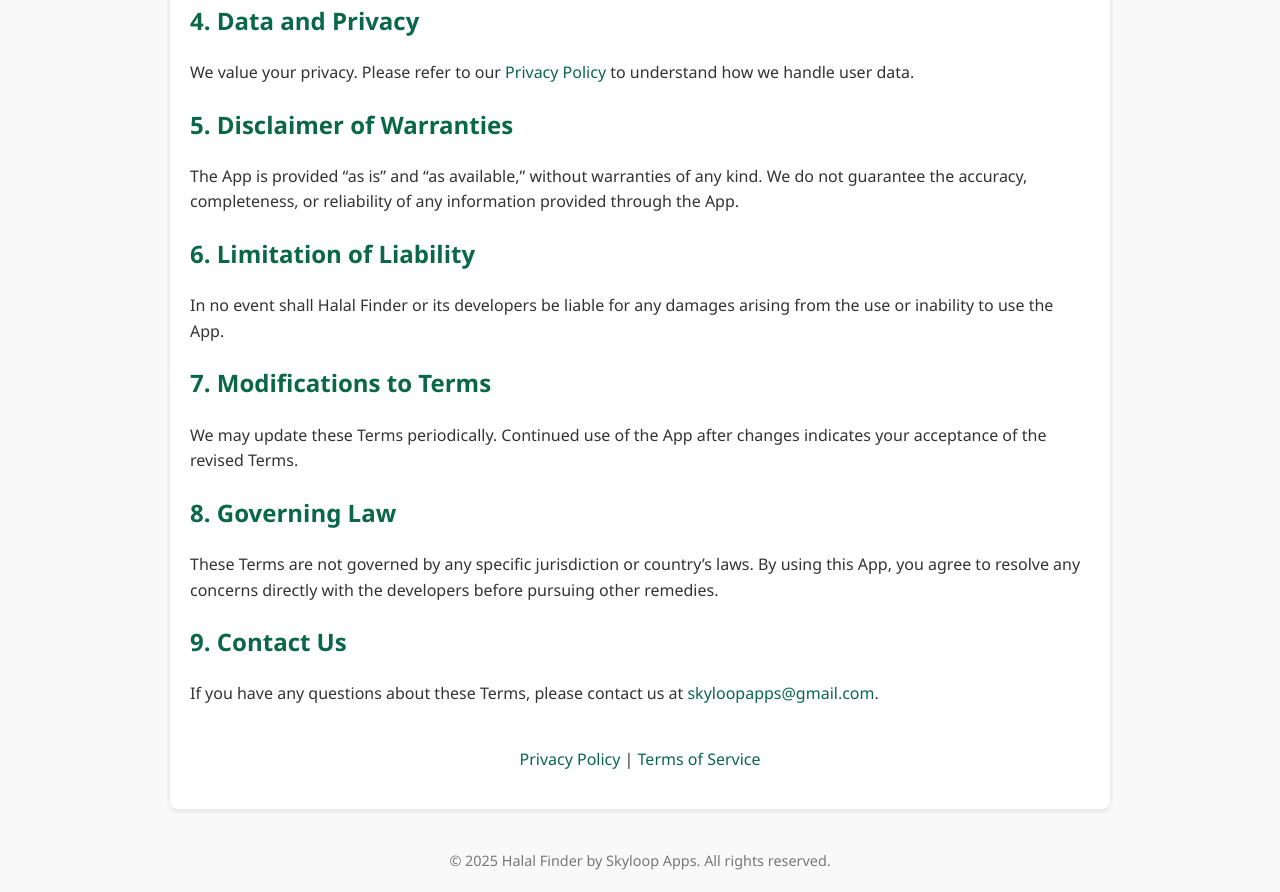
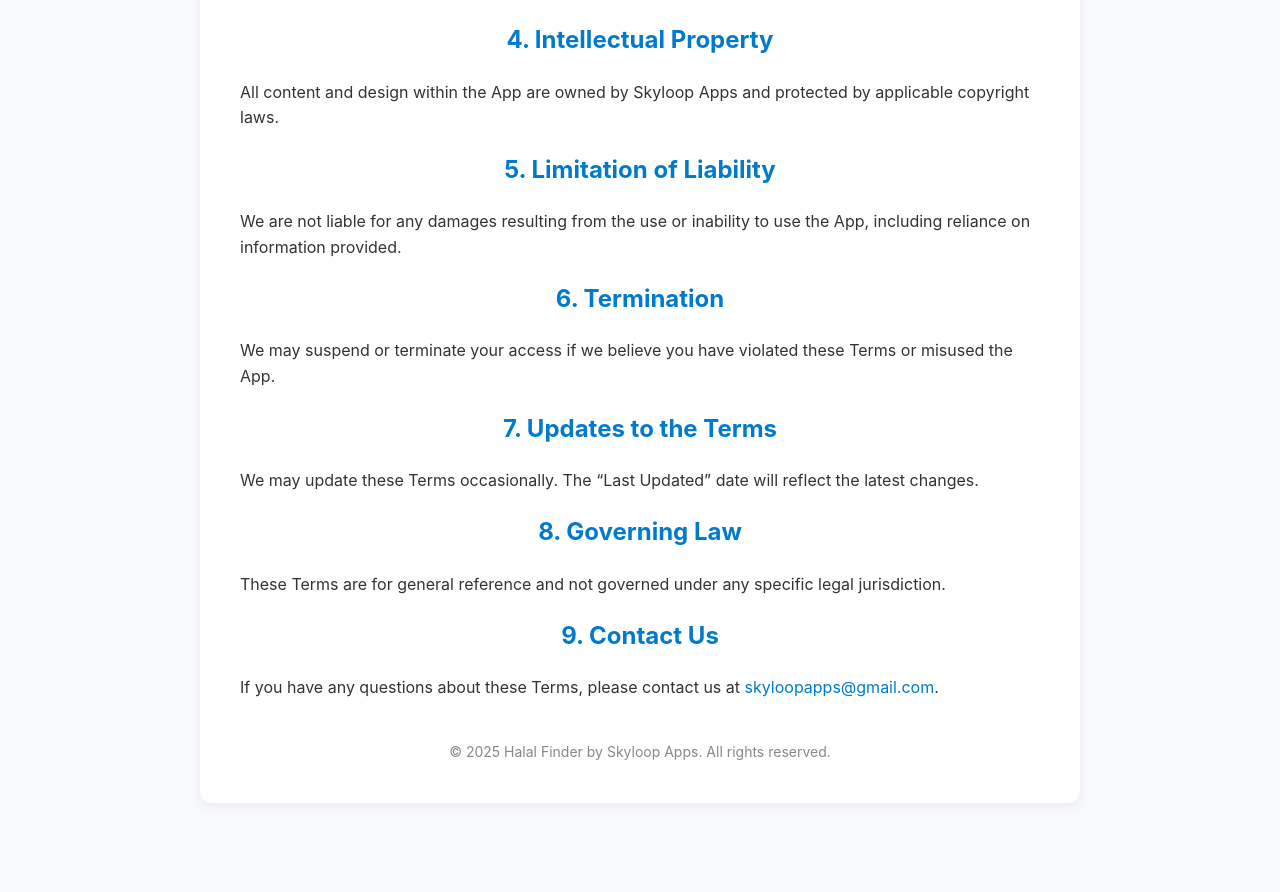
Before and after one commit to Rafhan-hub/halalscan-privacy, a plain HTML site: page terms-of-service.html in a window 1280 px wide. Shown: the part 712-1604 px from the top of the page. After the commit the page ends 1555 px from the top, so only its background shows below. Drawn offline with Linux system fonts and the light colour scheme.

Commit message:
Revise Terms of Service layout and content

```diff
--- a/terms-of-service.html
+++ b/terms-of-service.html
@@ -1,97 +1,95 @@
 <!DOCTYPE html>
 <html lang="en">
 <head>
-    <meta charset="UTF-8">
-    <meta name="viewport" content="width=device-width, initial-scale=1.0">
-    <title>Halal Finder - Terms of Service</title>
+  <meta charset="UTF-8" />
+  <meta name="viewport" content="width=device-width, initial-scale=1.0" />
+  <title>Terms of Service - Halal Finder</title>
   <style>
     body {
-            font-family: 'Segoe UI', Tahoma, Geneva, Verdana, sans-serif;
-            line-height: 1.6;
-            background-color: #f9f9f9;
+      font-family: -apple-system, BlinkMacSystemFont, "Segoe UI", Roboto, Arial, sans-serif;
+      background-color: #f7f9fc;
       color: #333;
       margin: 0;
       padding: 0;
+      line-height: 1.6;
     }
-        header {
-            background-color: #0A6847;
-            color: white;
-            padding: 20px;
+
+    .container {
+      max-width: 800px;
+      margin: 40px auto;
+      background: #fff;
+      padding: 40px;
+      border-radius: 12px;
+      box-shadow: 0 4px 10px rgba(0, 0, 0, 0.05);
+    }
+
+    h1, h2 {
+      color: #007acc;
       text-align: center;
     }
-        main {
-            padding: 20px;
-            max-width: 900px;
-            margin: auto;
-            background: white;
-            box-shadow: 0 2px 5px rgba(0,0,0,0.1);
-            border-radius: 8px;
+
+    p {
+      margin-bottom: 16px;
     }
-        h1, h2 {
-            color: #0A6847;
+
+    .logo {
+      display: block;
+      margin: 0 auto 20px;
+      width: 100px;
+      height: auto;
     }
+
     footer {
       text-align: center;
-            margin: 40px 0 20px;
-            font-size: 0.9em;
-            color: #777;
+      font-size: 14px;
+      margin-top: 40px;
+      color: #888;
     }
+
     a {
-            color: #0A6847;
+      color: #007acc;
       text-decoration: none;
     }
+
     a:hover {
       text-decoration: underline;
-        }
-        .logo {
-            width: 100px;
-            display: block;
-            margin: 10px auto;
     }
   </style>
 </head>
 <body>
-    <header>
-        <img src="logo.png" alt="HalalScan Logo" class="logo" />
-        <h1>Halal Finder - Terms of Service</h1>
-    </header>
-    <main>
-        <p>Last updated: October 2025</p>
+  <div class="container">
+    <img src="logo.png" alt="Halal Finder Logo" class="logo" />
+    <h1>Terms of Service</h1>
+    <p>Welcome to Halal Finder! These Terms of Service govern your use of our mobile application (“App”) and related services provided by Skyloop Apps (“we,” “our,” or “us”).</p>
 
     <h2>1. Acceptance of Terms</h2>
-        <p>By downloading, accessing, or using the Halal Finder app (“the App”), you agree to be bound by these Terms of Service (“Terms”). If you do not agree, please do not use the App.</p>
+    <p>By using the Halal Finder App, you agree to comply with these Terms. If you do not agree, please do not use the App.</p>
 
-        <h2>2. Description of Service</h2>
-        <p>Halal Finder allows users to identify whether a food product is Halal, Haram, or Doubtful based on barcode data and publicly available information. The App is provided for informational and educational purposes only.</p>
+    <h2>2. Use of the App</h2>
+    <p>You may use the App only for lawful purposes. You agree not to misuse, alter, or interfere with the App’s functionality.</p>
 
-        <h2>3. User Responsibilities</h2>
-        <p>You agree to use the App responsibly and not to misuse, distribute false data, or manipulate results. Halal Finder is not liable for any incorrect information added by users or third-party sources.</p>
+    <h2>3. Information Accuracy</h2>
+    <p>We strive to provide accurate halal product information, but we cannot guarantee completeness or accuracy. Always verify with product packaging or official halal authorities.</p>
 
-        <h2>4. Data and Privacy</h2>
-        <p>We value your privacy. Please refer to our <a href="privacy-policy.html">Privacy Policy</a> to understand how we handle user data.</p>
+    <h2>4. Intellectual Property</h2>
+    <p>All content and design within the App are owned by Skyloop Apps and protected by applicable copyright laws.</p>
 
-        <h2>5. Disclaimer of Warranties</h2>
-        <p>The App is provided “as is” and “as available,” without warranties of any kind. We do not guarantee the accuracy, completeness, or reliability of any information provided through the App.</p>
+    <h2>5. Limitation of Liability</h2>
+    <p>We are not liable for any damages resulting from the use or inability to use the App, including reliance on information provided.</p>
 
-        <h2>6. Limitation of Liability</h2>
-        <p>In no event shall Halal Finder or its developers be liable for any damages arising from the use or inability to use the App.</p>
+    <h2>6. Termination</h2>
+    <p>We may suspend or terminate your access if we believe you have violated these Terms or misused the App.</p>
 
-        <h2>7. Modifications to Terms</h2>
-        <p>We may update these Terms periodically. Continued use of the App after changes indicates your acceptance of the revised Terms.</p>
+    <h2>7. Updates to the Terms</h2>
+    <p>We may update these Terms occasionally. The “Last Updated” date will reflect the latest changes.</p>
 
     <h2>8. Governing Law</h2>
-        <p>These Terms are not governed by any specific jurisdiction or country’s laws. By using this App, you agree to resolve any concerns directly with the developers before pursuing other remedies.</p>
+    <p>These Terms are for general reference and not governed under any specific legal jurisdiction.</p>
 
     <h2>9. Contact Us</h2>
     <p>If you have any questions about these Terms, please contact us at <a href="mailto:skyloopapps@gmail.com">skyloopapps@gmail.com</a>.</p>
 
-        <p style="text-align:center; margin-top:40px;">
-            <a href="privacy-policy.html">Privacy Policy</a> |
-            <a href="terms-of-service.html">Terms of Service</a>
-        </p>
-    </main>
-    <footer>
-        &copy; 2025 Halal Finder by Skyloop Apps. All rights reserved.
-    </footer>
+    <footer>© 2025 Halal Finder by Skyloop Apps. All rights reserved.</footer>
+  </div>
 </body>
 </html>
```
Lines whose indentation alone changed are shown as unchanged.
